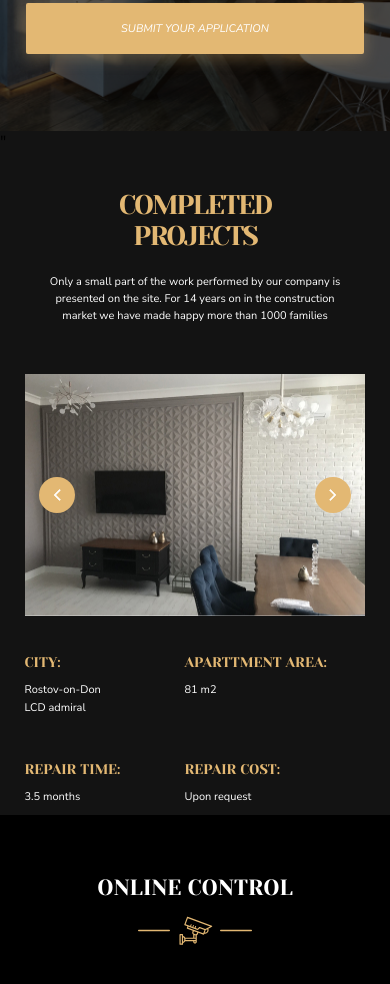
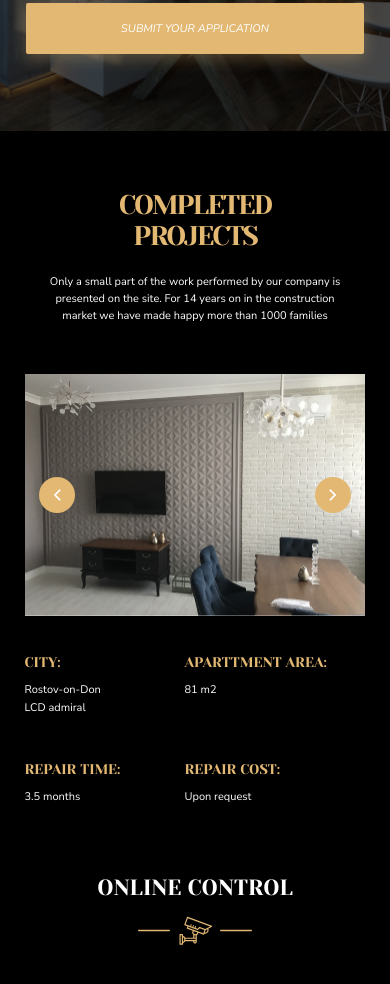
Before and after one commit to TarasovvKirill/First-landing-Tarasov, a plain HTML site: page index.html in a window 390 px wide. Shown: the part 430-1414 px from the top of the page. Drawn offline with Linux system fonts and the light colour scheme.

Commit message:
First-landing-Tarasov-main: change background-color in section completed-projects for mobile.css

```diff
--- a/css/mobile.css
+++ b/css/mobile.css
@@ -84,7 +84,7 @@
 /* SECTION - COMPLETED PROJECTS *//* SECTION - COMPLETED PROJECTS */
 
 .completed-projects {
-    background-color: #131313;
+    background-color: #000000;
     height: auto;
 }
 .project-ul {
```
